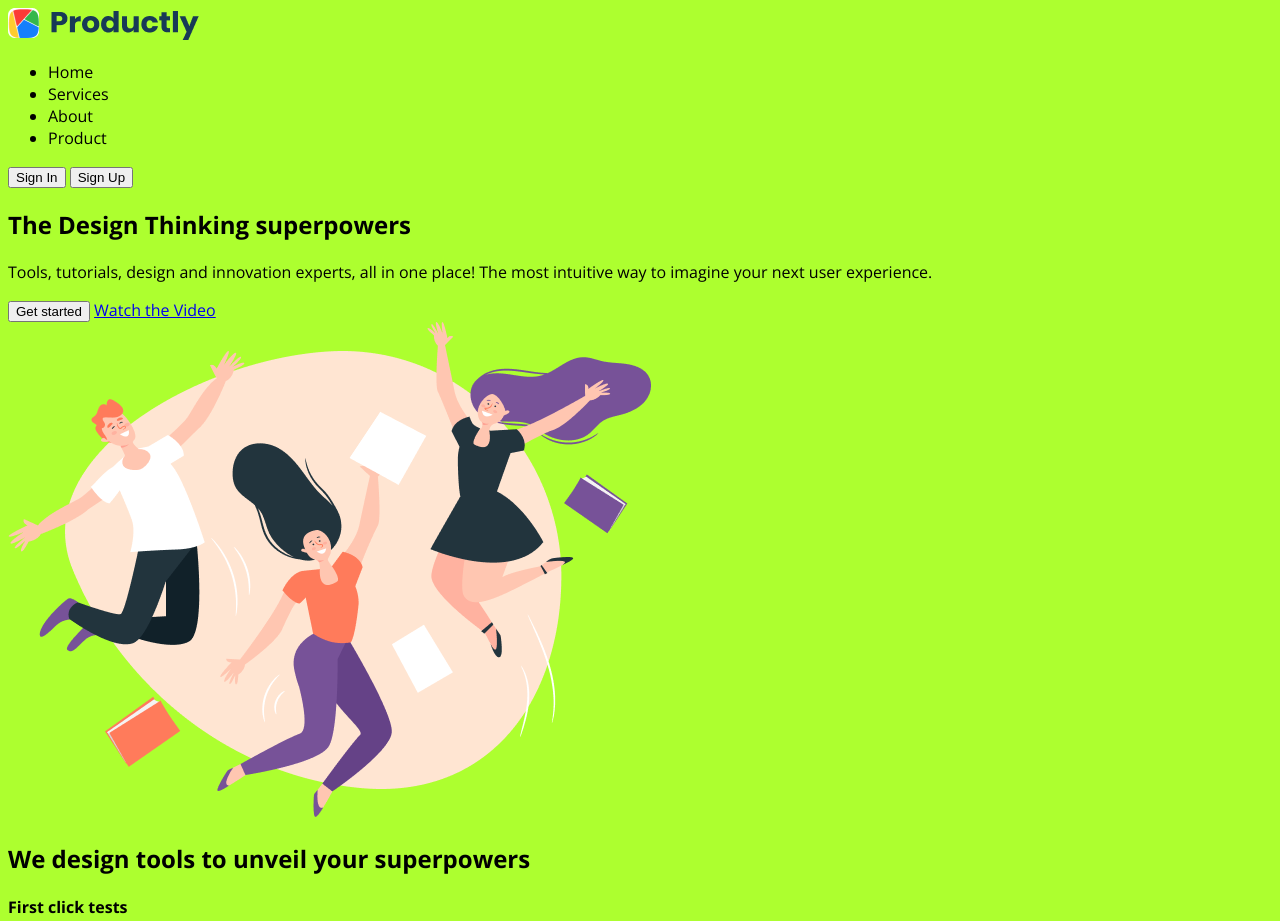
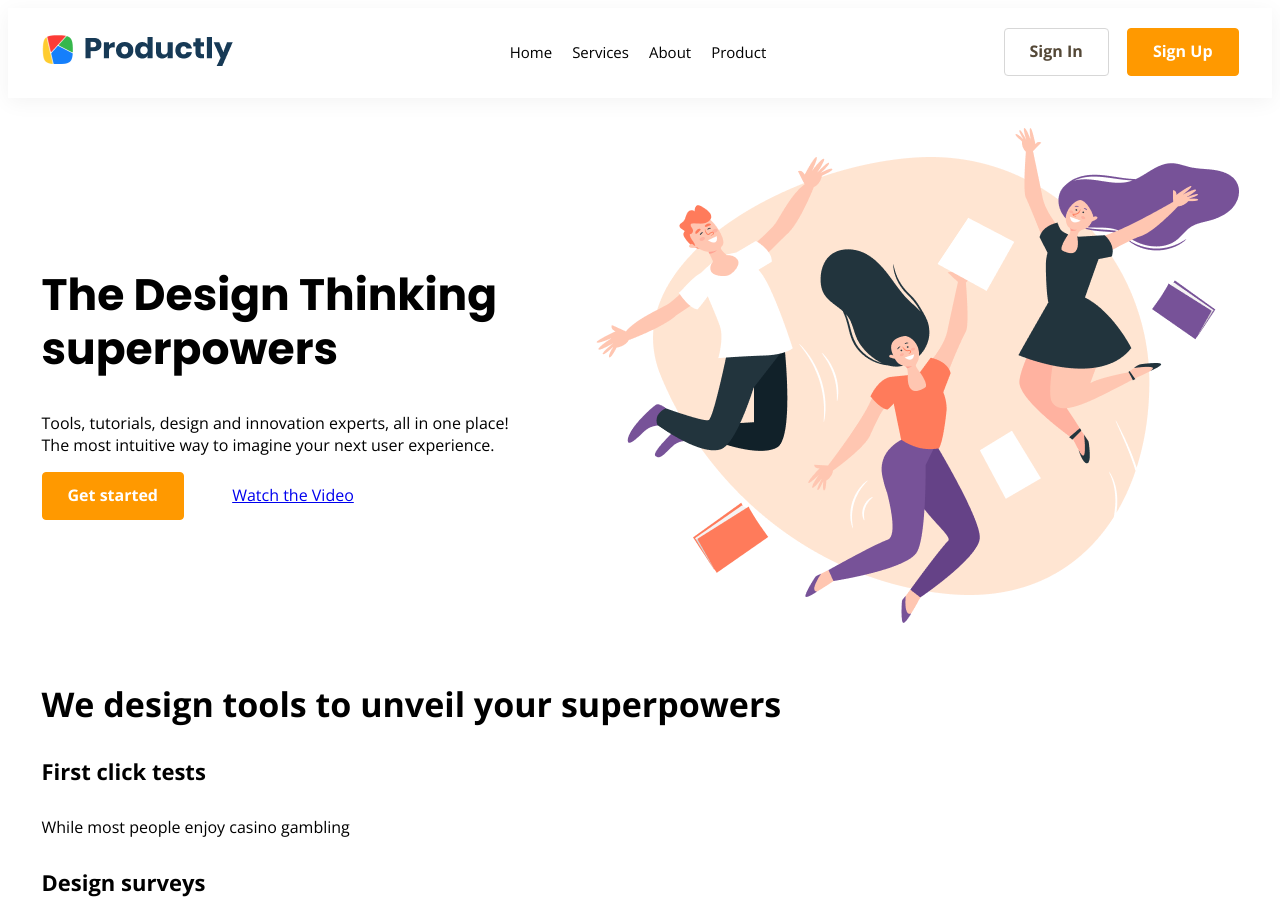
Before and after one commit to DMarin0/livecoding, a website: page index.html in a window 1280 px wide. Shown: the top 921 px of the page. Drawn offline with nearby package versions, Linux system fonts and the light colour scheme.

Commit message:
feat: add style part 1

```diff
--- a/index.html
+++ b/index.html
@@ -12,14 +12,14 @@
 
 <body>
     <header class="header">
-        <div class="wrapper">
+        <div class="wrapper header__wrapper">
             <a href="#" class="logo"><img src="./img/logo.png" alt="Productly LCC"></a>
             <nav class="header__navigation">
                 <ul class="navigation">
-                    <li>Home</li>
-                    <li>Services</li>
-                    <li>About</li>
-                    <li>Product</li>
+                    <li class="navigation__link">Home</li>
+                    <li class="navigation__link">Services</li>
+                    <li class="navigation__link">About</li>
+                    <li class="navigation__link">Product</li>
                 </ul>
             </nav>
             <div class="header__buttons">
@@ -29,7 +29,7 @@
         </div>
     </header>
     <section class="promo">
-        <div class="wrapper">
+        <div class="wrapper promo__wrapper">
             <div class="promo__content">
                 <h1>The Design Thinking superpowers</h1>
                 <p>Tools, tutorials, design and innovation experts, all in one place! The most intuitive way to imagine
--- /dev/null
+++ b/sass/abstract/_constants.scss
@@ -0,0 +1,20 @@
+$color-primary: #ff9900;
+$color-additional: #ff7549;
+$color-background: #ffeee1;
+$color-link: #1943ef;
+$color-tag: #f5f5f5;
+$color-text: #544837;
+$color-heading: #2f281e;
+$color-border: #d7d7d7;
+$color-hovered: #bcd0e5;
+$color-light: #ffffff;
+
+$color-violet: #7752be;
+$color-yellow: #fab005;
+$color-red: #f03e3d;
+$color-blue: #4dadf7;
+
+$content-width: 1197px;
+$tablet-width: 768px;
+$mobile-big-width: 414px;
+$mobile-small-width: 320px;
--- /dev/null
+++ b/sass/base/_base.scss
@@ -0,0 +1,40 @@
+html {
+  font-size: 10px;
+}
+
+body {
+  font-size: 1.6rem;
+  font-family: "Open Sans", Verdana, sans-serif;
+}
+h1 {
+  font-family: "Poppins", Verdana, sans-serif;
+  font-style: normal;
+  font-weight: bold;
+  font-size: 44px;
+  line-height: 54px;
+}
+h2 {
+  font-style: normal;
+  font-weight: bold;
+  font-size: 34px;
+  line-height: 46px;
+}
+h3 {
+  font-style: normal;
+  font-weight: bold;
+  font-size: 24px;
+  line-height: 34px;
+}
+h4 {
+  font-style: normal;
+  font-weight: 600;
+  font-size: 22px;
+  line-height: 30px;
+}
+
+h5 {
+  font-style: normal;
+  font-weight: bold;
+  font-size: 16px;
+  line-height: 26px;
+}
--- /dev/null
+++ b/sass/base/_buttons.scss
@@ -0,0 +1,29 @@
+.button {
+  padding: 11px 25px 13px;
+  border-radius: 4px;
+  font-family: "Open Sans", Verdana, sans-serif;
+  font-style: normal;
+  font-weight: 600;
+  font-size: 1.6rem;
+  line-height: 2.2rem;
+  cursor: pointer;
+  transition: all 0.2s linear;
+}
+.button_bordered {
+  background: $color-light;
+  border: 1px solid $color-border;
+  color: $color-text;
+}
+.button_colored {
+  background: $color-primary;
+  border: 1px solid $color-primary;
+  color: $color-light;
+}
+.button_colored:hover {
+  background: $color-additional;
+  border-color: $color-additional;
+}
+.button_bordered:hover {
+  background: $color-hovered;
+  border-color: $color-hovered;
+}
--- /dev/null
+++ b/sass/components/_contacs-us.scss
@@ -0,0 +1,3 @@
+.contact-us {
+  background-color: $color-background;
+}
--- /dev/null
+++ b/sass/components/_promo.scss
@@ -0,0 +1,14 @@
+.promo {
+  padding: 30px 0;
+}
+.promo__wrapper {
+  display: flex;
+  justify-content: space-between;
+  align-items: center;
+}
+.promo__content {
+  padding-right: 65px;
+}
+.promo__buttons > * {
+  margin-right: 44px;
+}
--- /dev/null
+++ b/sass/layouts/_header.scss
@@ -0,0 +1,26 @@
+.header {
+  background: $color-light;
+  box-shadow: 0px 4px 20px rgba(0, 0, 0, 0.05);
+  padding: 15px 0 17px 0;
+}
+.header__wrapper {
+  display: flex;
+  justify-content: space-between;
+  align-items: center;
+}
+.header__buttons > .button {
+  margin-left: 14px;
+}
+.header__buttons > .button:first-child {
+  margin-left: 0;
+}
+.navigation {
+  display: flex;
+  font-size: 1.5rem;
+  line-height: 2.8rem;
+}
+.navigation__link {
+  list-style: none;
+  padding: 0 10px;
+  cursor: pointer;
+}
--- /dev/null
+++ b/sass/layouts/_wrapper.scss
@@ -0,0 +1,4 @@
+.wrapper {
+  max-width: $content-width;
+  margin: 0 auto;
+}
--- a/sass/style.scss
+++ b/sass/style.scss
@@ -1,9 +1,13 @@
-html {
-  font-size: 10px;
-}
+@import "abstract/constants";
 
-body {
-  background-color: greenyellow;
-  font-size: 1.6rem;
-  font-family: "Open Sans", Verdana, sans-serif;
-}
+// base
+@import "base/base";
+@import "base/buttons";
+
+// layouts
+@import "layouts/wrapper";
+@import "layouts/header";
+
+// components
+@import "components/contacs-us";
+@import "components/promo";
```
Also changed, not shown: sass/style.css, 1 other file.
